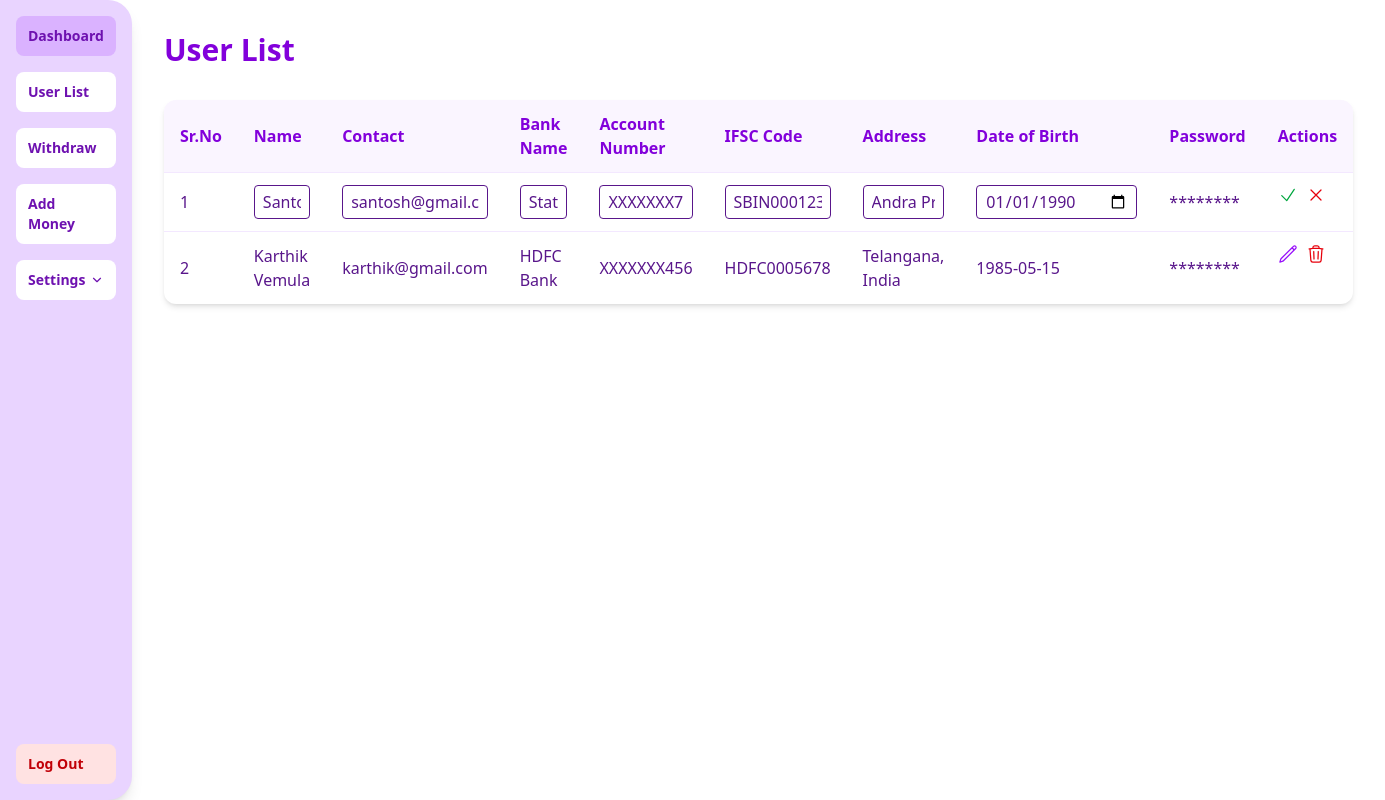
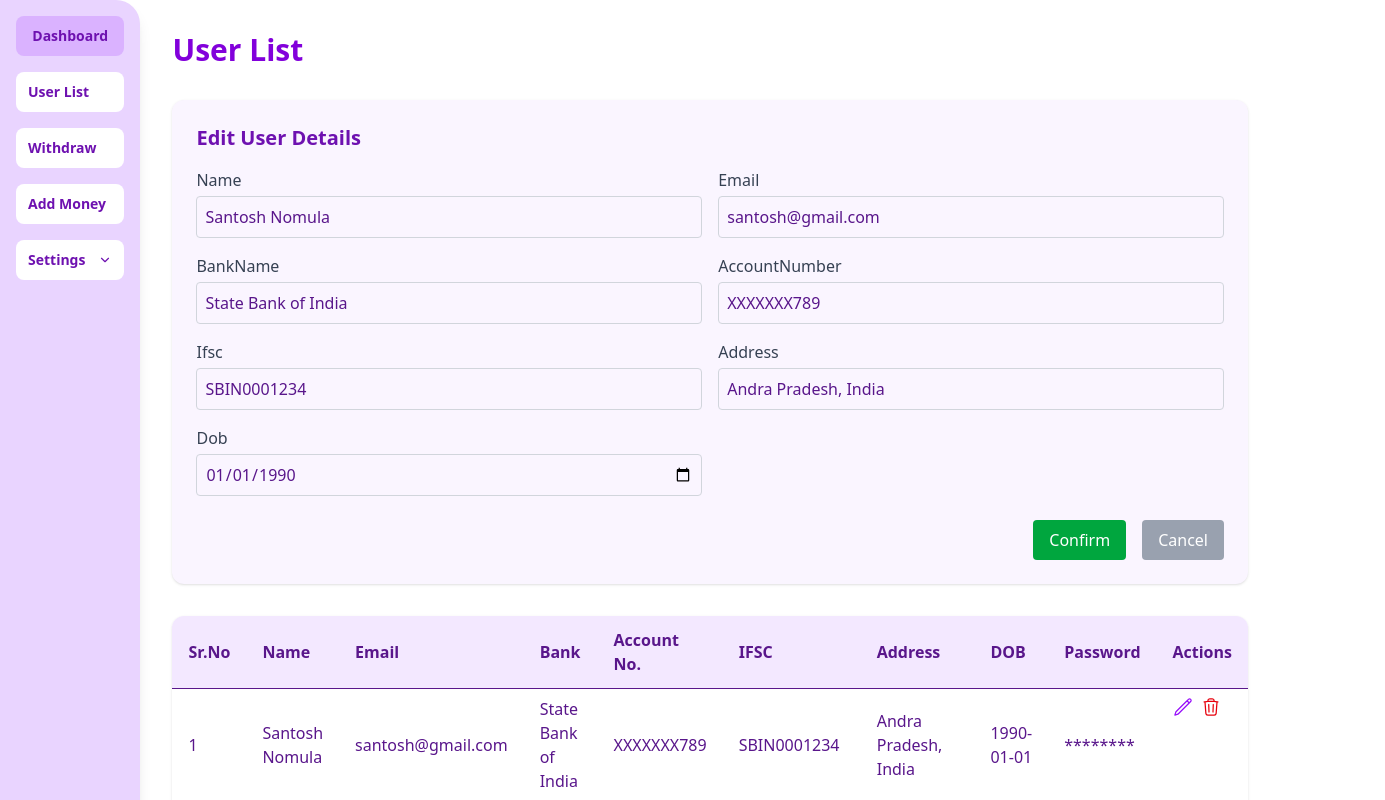
Before and after one commit to NomulaSantosh/Adminpanel, a React (Vite) app in the folder client/: page /user-list in a window 1280 px wide. Both pictures are taken after a click on the button 1182 px from the left and 219 px from the top of the page. Shown: the top 800 px of the page, 1385 px wide, since content can reach past the window. Built offline with nearby package versions, Linux system fonts and the light colour scheme.

Commit message:
feat: edited userlist and withdraw pages

```diff
--- a/client/src/pages/UserList.jsx
+++ b/client/src/pages/UserList.jsx
@@ -1,7 +1,6 @@
 import { useState } from 'react';
-import { Link } from 'react-router-dom';
 import Sidebar from '../components/Sidebar';
-import { PencilIcon, TrashIcon, CheckIcon, XMarkIcon } from '@heroicons/react/24/outline';
+import { PencilIcon, TrashIcon } from '@heroicons/react/24/outline';
 
 const initialUsers = [
   {
@@ -32,8 +31,9 @@ const UserList = () => {
   const [users, setUsers] = useState(initialUsers);
   const [editingUser, setEditingUser] = useState(null);
   const [editedData, setEditedData] = useState({});
+  const [confirmDeleteId, setConfirmDeleteId] = useState(null);
 
-  const hashPassword = (pass) => '*'.repeat(8);
+  const hashPassword = () => '*'.repeat(8);
 
   const handleEdit = (user) => {
     setEditingUser(user.id);
@@ -41,12 +41,22 @@ const UserList = () => {
   };
 
   const handleDelete = (userId) => {
-    setUsers(users.filter(user => user.id !== userId));
+    setConfirmDeleteId(userId);
   };
 
-  const handleSave = (userId) => {
-    setUsers(users.map(user => user.id === userId ? { ...user, ...editedData } : user));
+  const confirmDelete = () => {
+    setUsers(users.filter(user => user.id !== confirmDeleteId));
+    setConfirmDeleteId(null);
+  };
+
+  const cancelDelete = () => {
+    setConfirmDeleteId(null);
+  };
+
+  const handleSave = () => {
+    setUsers(users.map(user => user.id === editedData.id ? editedData : user));
     setEditingUser(null);
+    setEditedData({});
   };
 
   const handleCancel = () => {
@@ -65,143 +75,114 @@ const UserList = () => {
     <div className="flex flex-col md:flex-row min-h-screen">
       <Sidebar />
       <div className="flex-1 p-4 md:p-8 bg-white mt-16 md:mt-0">
-        <h1 className="text-2xl md:text-3xl font-bold text-purple-700 mb-4 md:mb-8">
+        <h1 className="text-3xl font-bold text-purple-700 mb-8">
           User List
         </h1>
 
-        <div className="bg-white rounded-xl shadow-md overflow-x-auto">
+        {editingUser && (
+          <div className="bg-purple-50 p-6 rounded-xl shadow mb-8">
+            <h2 className="text-xl font-semibold mb-4 text-purple-800">Edit User Details</h2>
+            <div className="grid grid-cols-1 md:grid-cols-2 gap-4">
+              {['name', 'email', 'bankName', 'accountNumber', 'ifsc', 'address', 'dob'].map((field) => (
+                <div key={field}>
+                  <label className="block font-medium text-gray-700 capitalize">{field}</label>
+                  <input
+                    type={field === 'dob' ? 'date' : 'text'}
+                    value={editedData[field] || ''}
+                    onChange={(e) => handleChange(e, field)}
+                    className="mt-1 w-full p-2 border border-gray-300 rounded"
+                  />
+                </div>
+              ))}
+            </div>
+            <div className="flex justify-end mt-6 gap-4">
+              <button
+                onClick={handleSave}
+                className="bg-green-600 text-white px-4 py-2 rounded hover:bg-green-700"
+              >
+                Confirm
+              </button>
+              <button
+                onClick={handleCancel}
+                className="bg-gray-400 text-white px-4 py-2 rounded hover:bg-gray-500"
+              >
+                Cancel
+              </button>
+            </div>
+          </div>
+        )}
+
+        <div className="bg-white rounded-xl shadow overflow-x-auto">
           <table className="w-full">
-            <thead className="bg-purple-50">
+            <thead className="bg-purple-100">
               <tr>
-                <th className="px-4 py-3 text-left text-purple-700">Sr.No</th>
-                <th className="px-4 py-3 text-left text-purple-700">Name</th>
-                <th className="px-4 py-3 text-left text-purple-700">Contact</th>
-                <th className="px-4 py-3 text-left text-purple-700">Bank Name</th>
-                <th className="px-4 py-3 text-left text-purple-700">Account Number</th>
-                <th className="px-4 py-3 text-left text-purple-700">IFSC Code</th>
-                <th className="px-4 py-3 text-left text-purple-700">Address</th>
-                <th className="px-4 py-3 text-left text-purple-700">Date of Birth</th>
-                <th className="px-4 py-3 text-left text-purple-700">Password</th>
-                <th className="px-4 py-3 text-left text-purple-700">Actions</th>
+                <th className="px-4 py-3 text-left">Sr.No</th>
+                <th className="px-4 py-3 text-left">Name</th>
+                <th className="px-4 py-3 text-left">Email</th>
+                <th className="px-4 py-3 text-left">Bank</th>
+                <th className="px-4 py-3 text-left">Account No.</th>
+                <th className="px-4 py-3 text-left">IFSC</th>
+                <th className="px-4 py-3 text-left">Address</th>
+                <th className="px-4 py-3 text-left">DOB</th>
+                <th className="px-4 py-3 text-left">Password</th>
+                <th className="px-4 py-3 text-left">Actions</th>
               </tr>
             </thead>
             <tbody>
               {users.map((user, index) => (
-                <tr key={user.id} className="border-t border-purple-100">
-                  <td className="px-4 py-3">{index + 1}</td>
-
-                  {/* Editable Fields */}
-                  <td className="px-4 py-3">
-                    {editingUser === user.id ? (
-                      <input
-                        value={editedData.name || ''}
-                        onChange={(e) => handleChange(e, 'name')}
-                        className="w-full px-2 py-1 border rounded"
-                      />
-                    ) : user.name}
-                  </td>
-
-                  <td className="px-4 py-3">
-                    {editingUser === user.id ? (
-                      <input
-                        value={editedData.email || ''}
-                        onChange={(e) => handleChange(e, 'email')}
-                        className="w-full px-2 py-1 border rounded"
-                      />
-                    ) : user.email}
-                  </td>
-
-                  <td className="px-4 py-3">
-                    {editingUser === user.id ? (
-                      <input
-                        value={editedData.bankName || ''}
-                        onChange={(e) => handleChange(e, 'bankName')}
-                        className="w-full px-2 py-1 border rounded"
-                      />
-                    ) : user.bankName}
-                  </td>
-
-                  <td className="px-4 py-3">
-                    {editingUser === user.id ? (
-                      <input
-                        value={editedData.accountNumber || ''}
-                        onChange={(e) => handleChange(e, 'accountNumber')}
-                        className="w-full px-2 py-1 border rounded"
-                      />
-                    ) : user.accountNumber}
-                  </td>
-
-                  <td className="px-4 py-3">
-                    {editingUser === user.id ? (
-                      <input
-                        value={editedData.ifsc || ''}
-                        onChange={(e) => handleChange(e, 'ifsc')}
-                        className="w-full px-2 py-1 border rounded"
-                      />
-                    ) : user.ifsc}
-                  </td>
-
-                  <td className="px-4 py-3">
-                    {editingUser === user.id ? (
-                      <input
-                        value={editedData.address || ''}
-                        onChange={(e) => handleChange(e, 'address')}
-                        className="w-full px-2 py-1 border rounded"
-                      />
-                    ) : user.address}
-                  </td>
-
-                  <td className="px-4 py-3">
-                    {editingUser === user.id ? (
-                      <input
-                        type="date"
-                        value={editedData.dob || ''}
-                        onChange={(e) => handleChange(e, 'dob')}
-                        className="w-full px-2 py-1 border rounded"
-                      />
-                    ) : user.dob}
-                  </td>
-
-                  <td className="px-4 py-3">{hashPassword(user.password)}</td>
-
-                  <td className="px-4 py-3 flex gap-2">
-                    {editingUser === user.id ? (
-                      <>
-                        <button
-                          onClick={() => handleSave(user.id)}
-                          className="text-green-600 hover:text-green-800"
-                        >
-                          <CheckIcon className="h-5 w-5" />
-                        </button>
-                        <button
-                          onClick={handleCancel}
-                          className="text-red-600 hover:text-red-800"
-                        >
-                          <XMarkIcon className="h-5 w-5" />
-                        </button>
-                      </>
-                    ) : (
-                      <>
+                <tr key={user.id} className="border-t">
+                  <td className="px-4 py-2">{index + 1}</td>
+                  <td className="px-4 py-2">{user.name}</td>
+                  <td className="px-4 py-2">{user.email}</td>
+                  <td className="px-4 py-2">{user.bankName}</td>
+                  <td className="px-4 py-2">{user.accountNumber}</td>
+                  <td className="px-4 py-2">{user.ifsc}</td>
+                  <td className="px-4 py-2">{user.address}</td>
+                  <td className="px-4 py-2">{user.dob}</td>
+                  <td className="px-4 py-2">{hashPassword(user.password)}</td>
+                  <td className="px-4 py-2 flex gap-2">
                     <button
                       onClick={() => handleEdit(user)}
                       className="text-purple-600 hover:text-purple-800"
                     >
-                          <PencilIcon className="h-5 w-5" />
+                      <PencilIcon className="w-5 h-5" />
                     </button>
                     <button
                       onClick={() => handleDelete(user.id)}
                       className="text-red-600 hover:text-red-800"
                     >
-                          <TrashIcon className="h-5 w-5" />
+                      <TrashIcon className="w-5 h-5" />
                     </button>
-                      </>
-                    )}
                   </td>
                 </tr>
               ))}
             </tbody>
           </table>
         </div>
+
+        {/* Delete Confirmation Modal */}
+        {confirmDeleteId && (
+          <div className="fixed inset-0 flex items-center justify-center bg-black bg-opacity-40 z-50">
+            <div className="bg-white p-6 rounded-xl shadow-lg w-80">
+              <h3 className="text-lg font-semibold mb-4">Confirm Delete</h3>
+              <p className="text-sm text-gray-600 mb-6">Are you sure you want to delete this user?</p>
+              <div className="flex justify-end gap-4">
+                <button
+                  onClick={confirmDelete}
+                  className="bg-red-600 text-white px-4 py-2 rounded hover:bg-red-700"
+                >
+                  Delete
+                </button>
+                <button
+                  onClick={cancelDelete}
+                  className="bg-gray-300 text-gray-700 px-4 py-2 rounded hover:bg-gray-400"
+                >
+                  Cancel
+                </button>
+              </div>
+            </div>
+          </div>
+        )}
       </div>
     </div>
   );
```
Lines whose indentation alone changed are shown as unchanged.
